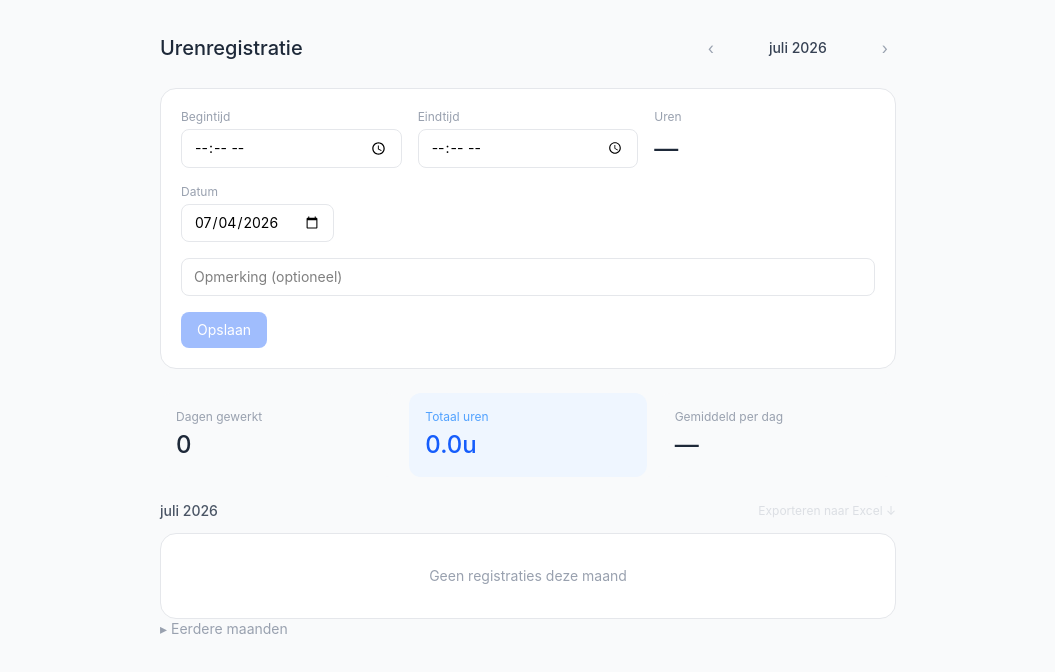
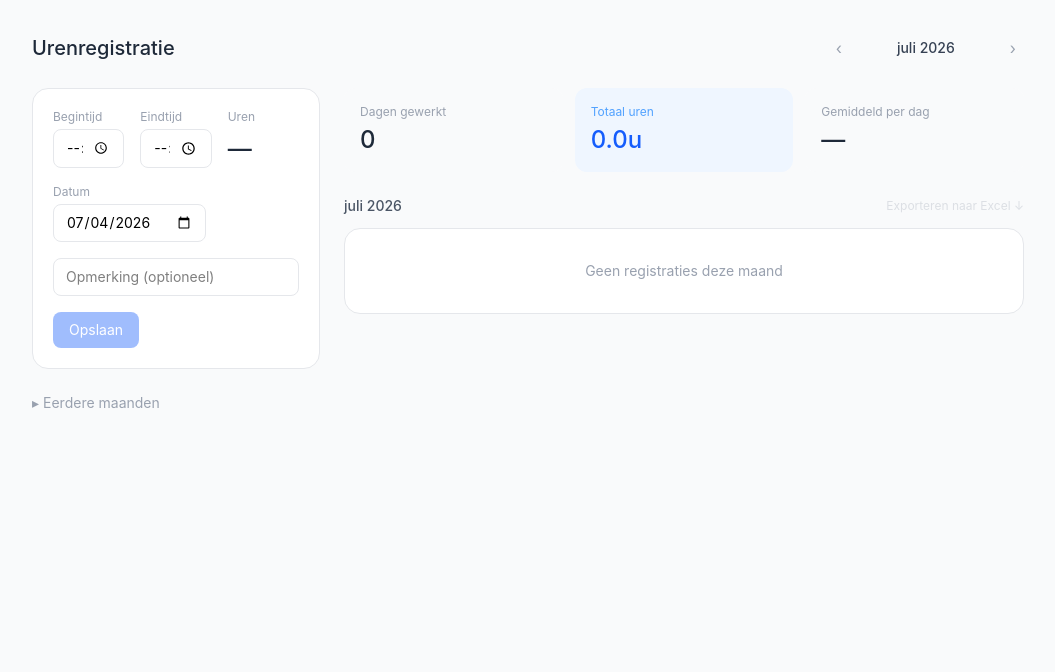
Before and after one commit to L-jIANGYI/work-timer, a React (Vite) app: page / in a window 1280 px wide. Shown: the top 672 px of the page, without its empty margins (112-1167 px from the left). Built offline with nearby package versions, Linux system fonts and the light colour scheme.

Commit message:
style: on large 2 column

```diff
--- a/src/App.jsx
+++ b/src/App.jsx
@@ -39,7 +39,7 @@ export default function App() {
 
   return (
     <div className="min-h-screen bg-gray-50">
-      <div className="max-w-3xl mx-auto px-4 py-8">
+      <div className="max-w-5xl mx-auto px-4 py-8">
         {/* Header */}
         <div className="flex items-center justify-between mb-6">
           <h1 className="text-xl font-medium text-gray-800">Urenregistratie</h1>
@@ -56,13 +56,17 @@ export default function App() {
           </div>
         </div>
 
-        {/* Clock in panel */}
+        {/* Two column on large screens */}
+        <div className="flex flex-col lg:flex-row gap-6">
+          {/* Left column */}
+          <div className="lg:w-72 shrink-0">
             <ClockPanel onSave={addOrUpdate} />
+            <HistoryMonths currentYear={year} currentMonth={month} onSelect={handleSelect} />
+          </div>
 
-        {/* Summary */}
+          {/* Right column */}
+          <div className="flex-1 min-w-0">
             <SummaryBar records={records} />
-
-        {/* Table header */}
             <div className="flex items-center justify-between mb-3">
               <span className="text-sm font-medium text-gray-600">
                 {MONTHS_NL[month]} {year}
@@ -75,12 +79,9 @@ export default function App() {
                 Exporteren naar Excel ↓
               </button>
             </div>
-
-        {/* Monthly table */}
             <MonthTable records={records} onDelete={remove} />
-
-        {/* History */}
-        <HistoryMonths currentYear={year} currentMonth={month} onSelect={handleSelect} />
+          </div>
+        </div>
       </div>
     </div>
   );
```
Lines whose indentation alone changed are shown as unchanged.
